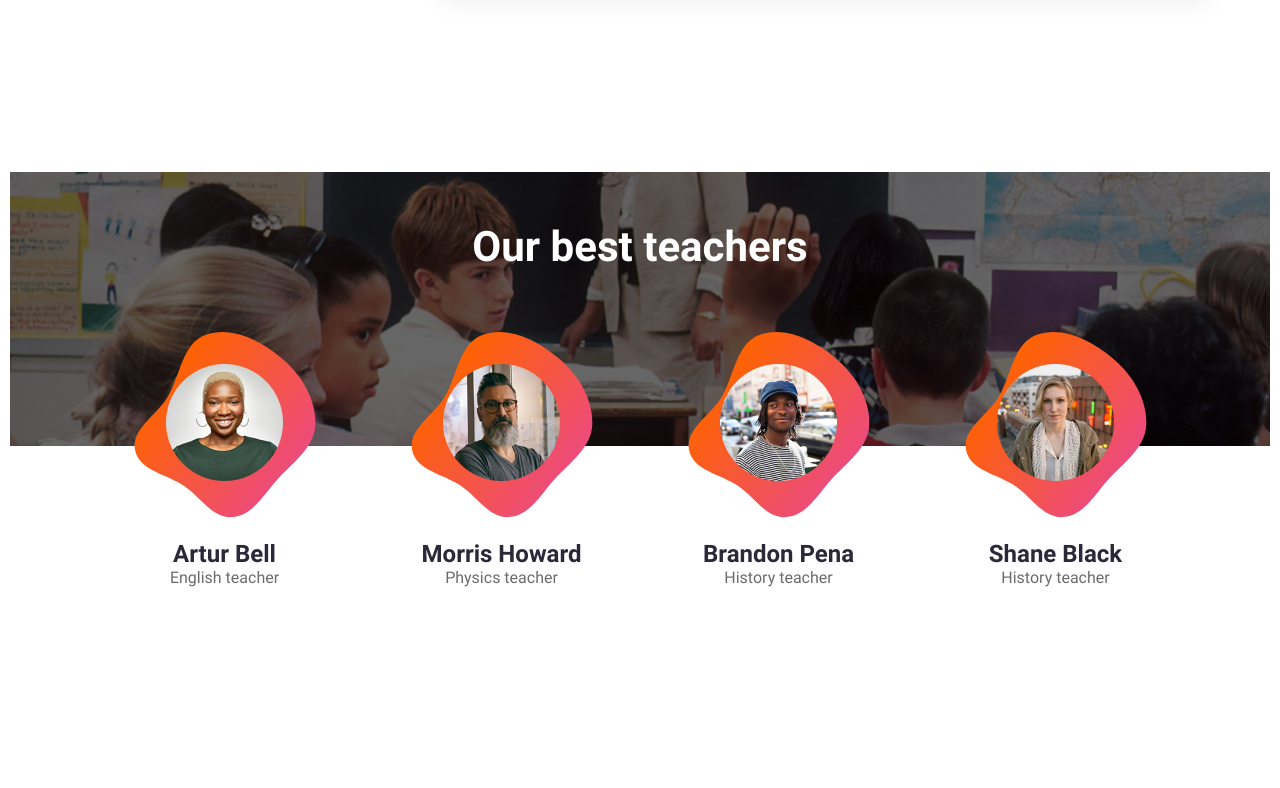
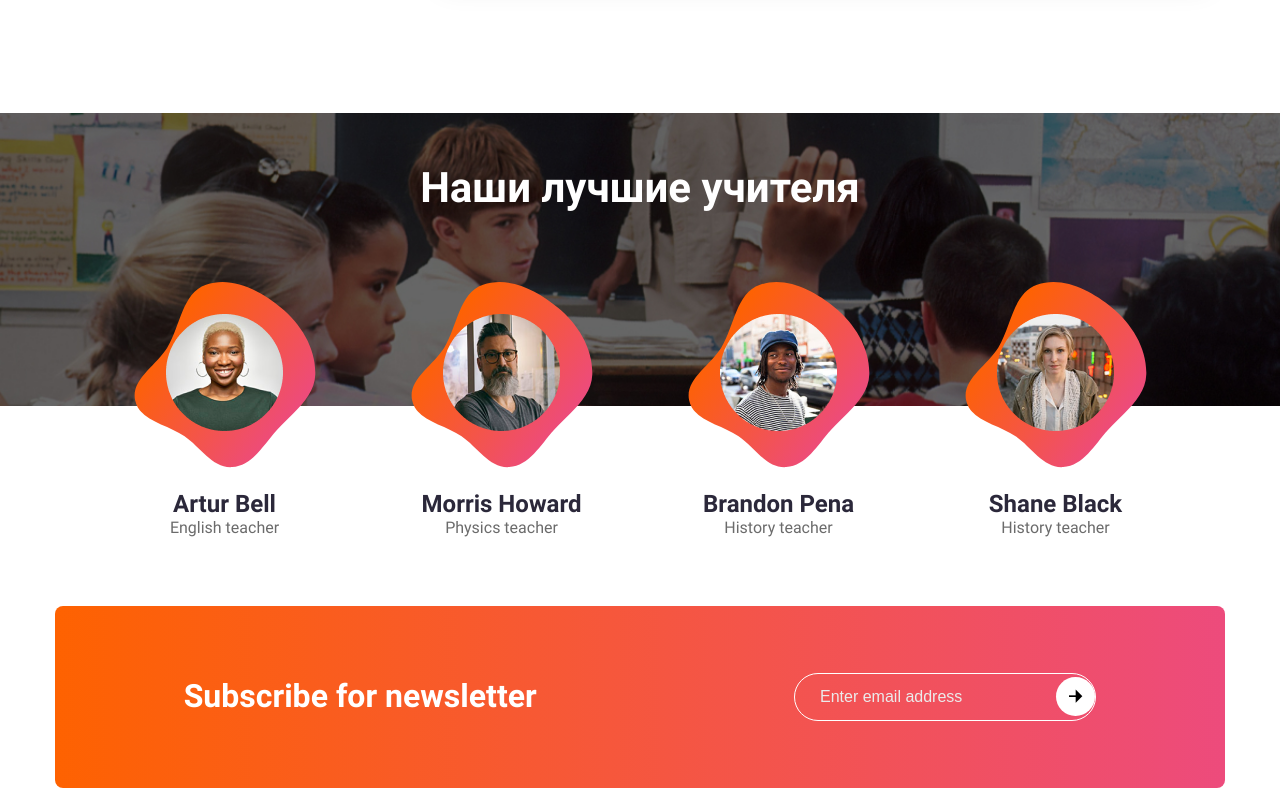
Before and after one commit to NineSirius/online-learning, a plain HTML site: page index.html in a window 1280 px wide. Shown: the part 2637-3425 px from the top of the page. Before the commit the page ends 3224 px from the top, so only its background shows below. Drawn offline with nearby package versions, Linux system fonts and the light colour scheme; files whose address does not match are found by name.

Commit message:
modificated custom slider and make newsletter

```diff
--- a/assets/js/script.js
+++ b/assets/js/script.js
@@ -78,9 +78,11 @@ nextbtn.addEventListener('click', function(){
   } else if(slider1.classList.contains('hide') && slider3.classList.contains('hide')) {
     slider2.classList.add('hide')
     slider3.classList.remove('hide');
+  } else if(slider1.classList.contains('hide') && slider2.classList.contains('hide')) {
+    slider3.classList.add('hide');
+    slider1.classList.remove('hide');
   }
 })
-
 
 prevbtn.addEventListener('click', function(){
   if(slider1.classList.contains('hide') && slider2.classList.contains('hide')) {
@@ -90,5 +92,9 @@ prevbtn.addEventListener('click', function(){
   } else if(slider1.classList.contains('hide') && slider3.classList.contains('hide')) {
     slider2.classList.add('hide')
     slider1.classList.remove('hide');
+
+  } else if(slider2.classList.contains('hide') && slider3.classList.contains('hide')) {
+    slider1.classList.add('hide');
+    slider3.classList.remove('hide');
   }
 })
--- a/assets/scss/_components.scss
+++ b/assets/scss/_components.scss
@@ -160,9 +160,19 @@
   background: var(--base-gradient);
   border-radius: 50%;
   padding: 13px;
+  transition: .3s;
 
   border: unset;
   color: var(--light-color);
+
+  &:hover {
+    filter: brightness(0.5);
+    cursor: pointer;
+  }
+
+  &:active {
+    transform: scale(1.2);
+  }
 }
 
 .hide {
--- /dev/null
+++ b/assets/scss/_footer.scss
@@ -0,0 +1,53 @@
+.footer {
+  margin-top:200px;
+
+  .newsletter-block {
+    padding: 67px 0;
+    background: var(--base-gradient);
+    display: flex;
+    align-items: center;
+    flex-wrap: wrap;
+    justify-content: space-around;
+    border-radius: 8px;
+
+    .newsletter-title {
+      color: #FFF;
+      font-size: 32px;
+      line-height: 37.5px;
+    }
+
+    .footer-input-wrap {
+      display: flex;
+      border: 1px solid #FFFFFF;
+      border-radius: 24px;
+
+      .input {
+        padding: 14px 25px;
+        background: none;
+        outline: none;
+        border: none;
+        color: #FFF;
+        font-size: 16px;
+
+        &::placeholder {
+          color: #EBEBEB;
+        }
+      }
+
+      .footer-arrow-btn {
+        background: var(--light-color);
+        color: #000;
+      }
+    }
+  }
+
+
+
+  @include _1200px {
+    margin-top: 500px;
+  }
+
+  @include _530px {
+    margin-top: 1100px;
+  }
+}
--- a/assets/scss/_main.scss
+++ b/assets/scss/_main.scss
@@ -1,10 +1,4 @@
-.main {
-  padding: 10px;
 
-  @include _320px {
-    padding: unset;
-  }
-}
 
 .recomended-block {
   display: flex;
@@ -361,4 +355,10 @@
       }
     }
   }
+
+  @include _530px {
+    .teacher-item {
+      flex-basis: 100% !important;
+    }
+  }
 }
--- a/assets/scss/styles.scss
+++ b/assets/scss/styles.scss
@@ -5,3 +5,4 @@
 @import 'base';
 @import 'header';
 @import 'main';
+@import 'footer';
--- a/index.html
+++ b/index.html
@@ -226,7 +226,7 @@
 
     <div class="review-block" id="review">
       <section class="review-block-container container">
-        <h2 class="title review-title">What our students <br> have to say</h2>
+        <h2 class="title review-title"> Отзывы</h2>
         <div class="arrow-btns">
           <button class="btn-arrow review-btn slider-prev-btn"><i class="icon-arrow-left"></i></button>
           <button class="btn-arrow review-btn slider-next-btn"><i class="icon-arrow-right"></i></button>
@@ -243,23 +243,23 @@
           </div>
         </div>
         <div class="review-card slider-item2 hide">
-          <img src="assets/img/review-avatar.png" alt="logo" class="review-card-avatar">
+          <img src="assets/img/review-avatar2.png" alt="logo" class="review-card-avatar">
 
           <div class="review-info" id="review-card">
             <span class="review-info start"><i class="icon-quotes-start"></i></span>
-            <p class="review-content">I work in project management and joined this course because I get great courses for less. The instructors are fantastic, interesting, and helpful. I plan to use this for a long time!</p>
+            <p class="review-content">Я выпускница курса Web-Разработчика 2021 года. Сейчас я работаю в Google, и я хотела бы поблагодарить преподавателей за то что помогли развить мои навыки. </p>
             <span class="review-info end"><i class="icon-quotes-end"></i></span>
-            <h2 class="review-author">-Mark</h2>
+            <h2 class="review-author">-Sofia</h2>
           </div>
         </div>
         <div class="review-card slider-item3 hide">
-          <img src="assets/img/review-avatar.png" alt="logo" class="review-card-avatar">
+          <img src="assets/img/review-avatar3.png" alt="logo" class="review-card-avatar">
 
           <div class="review-info" id="review-card">
             <span class="review-info start"><i class="icon-quotes-start"></i></span>
-            <p class="review-content">Я выпускник 2019 года. Я отучился на Game-Developer. В данный момент я работаю в Ubisoft. Я очень благодарен преподавателям за их труды. </p>
+            <p class="review-content">Я выпускница 2019 года. Я отучилась на Game-Developer. В данный момент я работаю в Ubisoft. Я очень благодарна преподавателям за их труды. </p>
             <span class="review-info end"><i class="icon-quotes-end"></i></span>
-            <h2 class="review-author">-Jacob</h2>
+            <h2 class="review-author">-Scarlett</h2>
           </div>
         </div>
       </section>
@@ -267,7 +267,7 @@
 
     <div class="teacher-block">
       <section class="teacher-block-container container">
-        <h2 class="title teacher-block-title">Our best teachers</h2>
+        <h2 class="title teacher-block-title">Наши лучшие учителя</h2><br>
 
         <div class="teacher-item-container container">
           <div class="teacher-item">
@@ -311,6 +311,19 @@
     </div>
   </main>
 
+  <footer class="footer">
+    <section class="newsletter-block container">
+      <h2 class="title newsletter-title">Subscribe for newsletter</h2>
+
+      <div class="footer-input-wrap">
+        <label>
+          <input type="text" placeholder="Enter email address" class="input footer-input">
+          <button class="btn-arrow footer-arrow-btn"><i class="icon-arrow-right"></i></button>
+        </label>
+      </div>
+    </section>
+  </footer>
+
 
   <div class="overlay"></div>
   <script src="assets/js/script.js"></script>
```
Also changed, not shown: assets/css/styles.css, assets/img/review-avatar2.png (added), assets/img/review-avatar3.png (added), assets/scss/_base.scss (line endings or trailing spaces), 1 other file.
